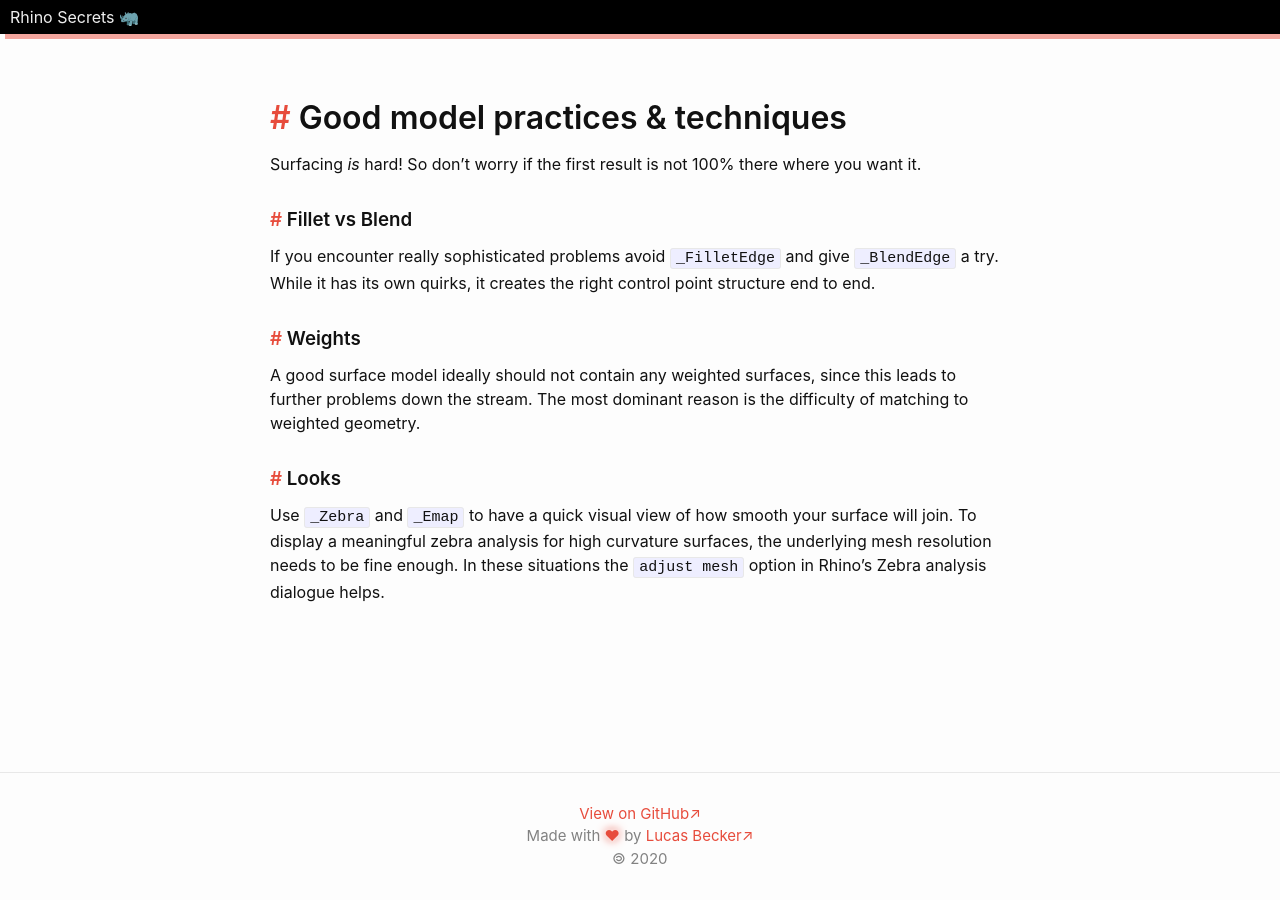
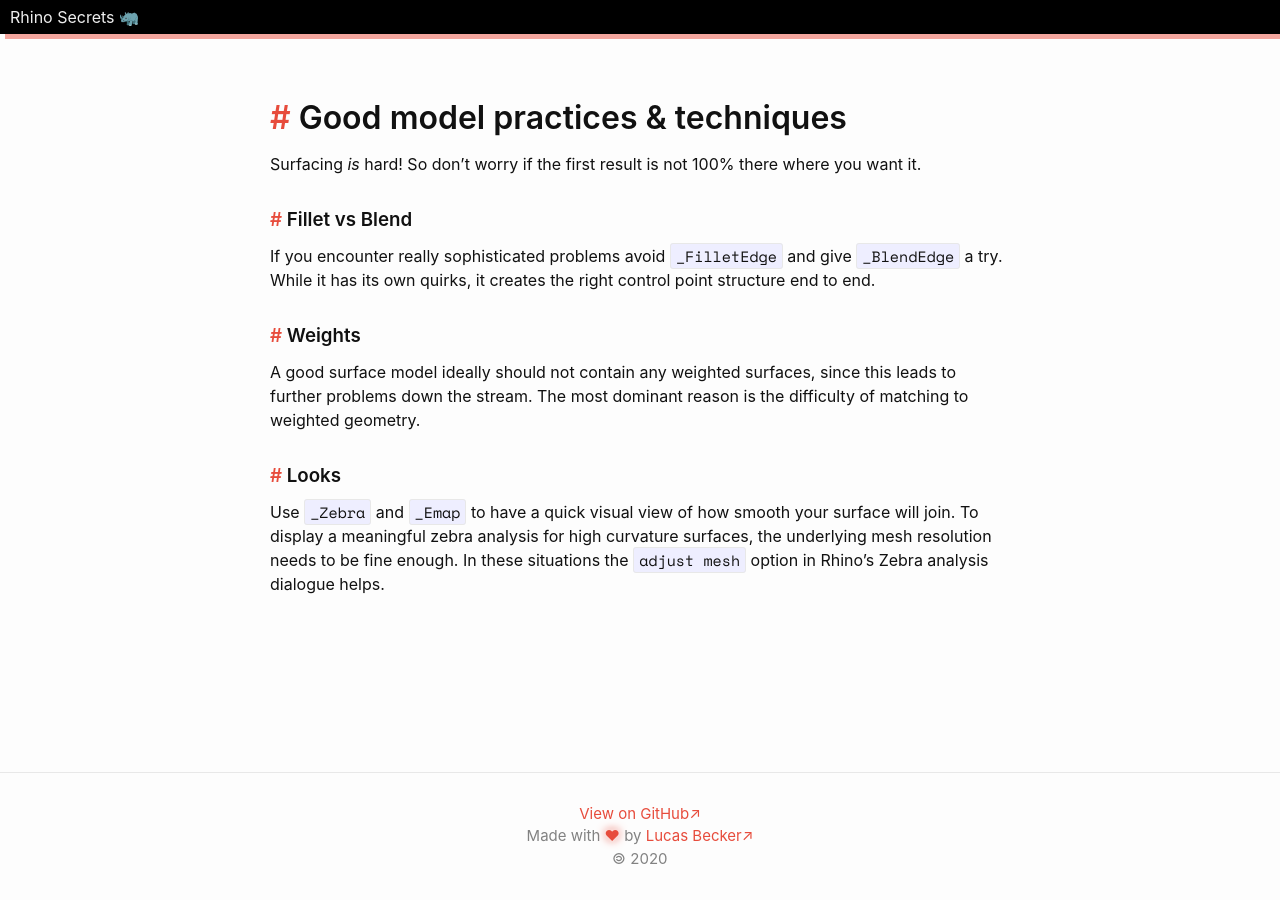
Before and after one commit to runxel/rhino-secrets, a Jekyll site: the page built from model-practices.md, in a window 1280 px wide. Built offline with Jekyll 4.4.1, drawn with Linux system fonts in a browser that asks for light colours; some web fonts are replaced; our own code applies the rules of GitHub Pages for plain Markdown files.

Commit message:
nicer fonts

```diff
--- a/_layouts/default.html
+++ b/_layouts/default.html
@@ -9,6 +9,9 @@
 		<meta name="google-site-verification" content="n8kLjQ63XEDTqJ-1CD32tz66WLphSNW-Ym1BKkk4Nd0" />
 		{%- seo -%}
 		<link rel="stylesheet" href="{{ "/assets/css/style.css" | relative_url }}">
+		<!-- Google Fonts -->
+		<link href="https://fonts.googleapis.com/css?family=Chivo:400,400i,700&display=swap&subset=latin-ext" rel="stylesheet">
+		<link href="https://fonts.googleapis.com/css?family=Space+Mono&display=swap&subset=latin-ext" rel="stylesheet">
 	</head>
 
 	<body>
--- a/_sass/minima.scss
+++ b/_sass/minima.scss
@@ -2,7 +2,9 @@
 
 // Define defaults for each variable.
 
-$base-font-family: -apple-system, BlinkMacSystemFont, "Segoe UI", Roboto, Helvetica, Arial, sans-serif, "Apple Color Emoji", "Segoe UI Emoji", "Segoe UI Symbol" !default;
+//$base-font-family: -apple-system, BlinkMacSystemFont, "Segoe UI", Roboto, Helvetica, Arial, sans-serif, "Apple Color Emoji", "Segoe UI Emoji", "Segoe UI Symbol" !default;
+$base-font-family: 'Chivo', -apple-system, "Segoe UI", sans-serif !default;
+$base-font-family-mono: 'Space Mono', monospace !default;
 $base-font-size:   16px !default;
 $base-font-weight: 400 !default;
 $small-font-size:  $base-font-size * 0.875 !default;
--- a/_sass/minima/_base.scss
+++ b/_sass/minima/_base.scss
@@ -1,12 +1,19 @@
-/**
- * Reset some basic elements
- */
+@charset "utf-8";
+
+::selection {
+  background: rgba(81,144,217,0.3);
+}
+
+/* Reset some basic elements */
+*, ::before, ::after {
+  box-sizing: inherit;
+}
+
 body, h1, h2, h3, h4, h5, h6,
 p, blockquote, pre, hr,
 dl, dd, ol, ul, figure {
   margin: 0;
   padding: 0;
-
 }
 
 /**
@@ -137,6 +144,7 @@ blockquote {
 pre,
 code {
   @include relative-font-size(0.9375);
+  font-family: $base-font-family-mono;
   border: 1px solid $grey-color-light;
   border-radius: 3px;
   background-color: #eef;
```
